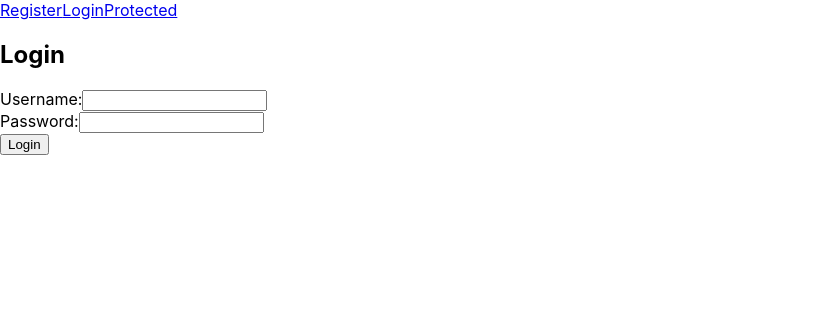
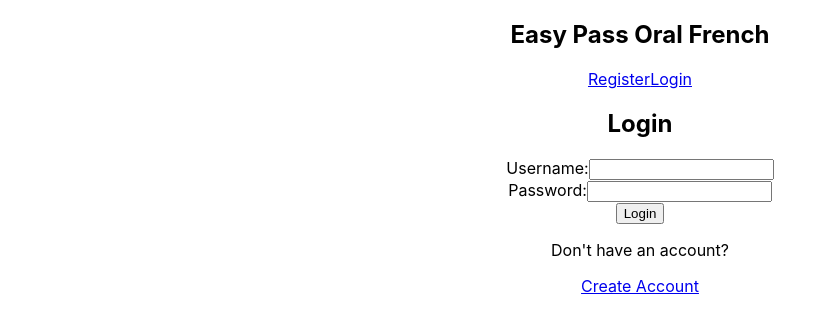
Before and after one commit to alfonsojose-go/EasyPassOralFrench, a React (Create React App) app in the folder frontend/: page /login in a window 1280 px wide. Shown: the top 330 px of the page, without its empty margins (0-837 px from the left). Built offline with nearby package versions, Linux system fonts and the light colour scheme.

Commit message:
Login implementation

```diff
--- a/frontend/src/App.js
+++ b/frontend/src/App.js
@@ -1,5 +1,5 @@
 import React from 'react';
-import { BrowserRouter as Router, Route, Link, Routes } from 'react-router-dom';
+import { BrowserRouter as Router, Route, Link, Routes, Navigate } from 'react-router-dom';
 import Register from './components/Register';
 import Login from './components/Login';
 import Protected from './components/Protected';
@@ -8,16 +8,26 @@ import './App.css';
 function App() {
   return (
     <Router>
-      <nav>
-        <Link to="/register">Register</Link>
-        <Link to="/login">Login</Link>
-        <Link to="/protected">Protected</Link>
+      <div className="App">
+        <nav className="navbar">
+          <div className="nav-container">
+            <h1 className="nav-logo">Easy Pass Oral French</h1>
+            <div className="nav-links">
+              <Link to="/register" className="nav-link">Register</Link>
+              <Link to="/login" className="nav-link">Login</Link>
+            </div>
+          </div>
         </nav>
+
+        <main className="main-content">
           <Routes>
+            <Route path="/" element={<Navigate to="/login" replace />} />
             <Route path="/register" element={<Register />} />
             <Route path="/login" element={<Login />} />
             <Route path="/protected" element={<Protected />} />
           </Routes>
+        </main>
+      </div>
     </Router>
   );
 }
--- a/frontend/src/components/Login.js
+++ b/frontend/src/components/Login.js
@@ -1,6 +1,7 @@
 import React, { useState } from 'react';
 import axios from 'axios';
 import {setToken} from '../services/auth';
+import { useNavigate, Link } from 'react-router-dom';
 
 const url = 'http://localhost:5000'
 
@@ -8,18 +9,21 @@ const Login = () => {
     const [username, setUsername] = useState('');
     const [password, setPassword] = useState('');
     const [message, setMessage] = useState('');
+    const navigate = useNavigate();
     const handleSubmit = async (e) => {
         e.preventDefault();
         try {
             const response = await axios.post(url +'/api/users/login', { username, password });
             setToken(response.data.token);
             setMessage('Login successful!');
+            navigate('/protected');
         } catch (error) {
             setMessage(error.response?.data?.message || 'Login failed');
         }
+
     };
     return (
-        <div>
+        <div className="form-container">
             <h2>Login</h2>
             <form onSubmit={handleSubmit}>
                 <div>
@@ -41,7 +45,15 @@ const Login = () => {
                 <button type="submit">Login</button>
             </form>
             {message && <p>{message}</p>}
-        </div>
+
+            <div className="form-footer">
+        <p>Don't have an account? </p>
+        <Link to="/register" className="btn btn-secondary">
+          Create Account
+        </Link>
+      </div>
+    </div>
+
     );
 }
 
```
Lines whose indentation alone changed are shown as unchanged.
